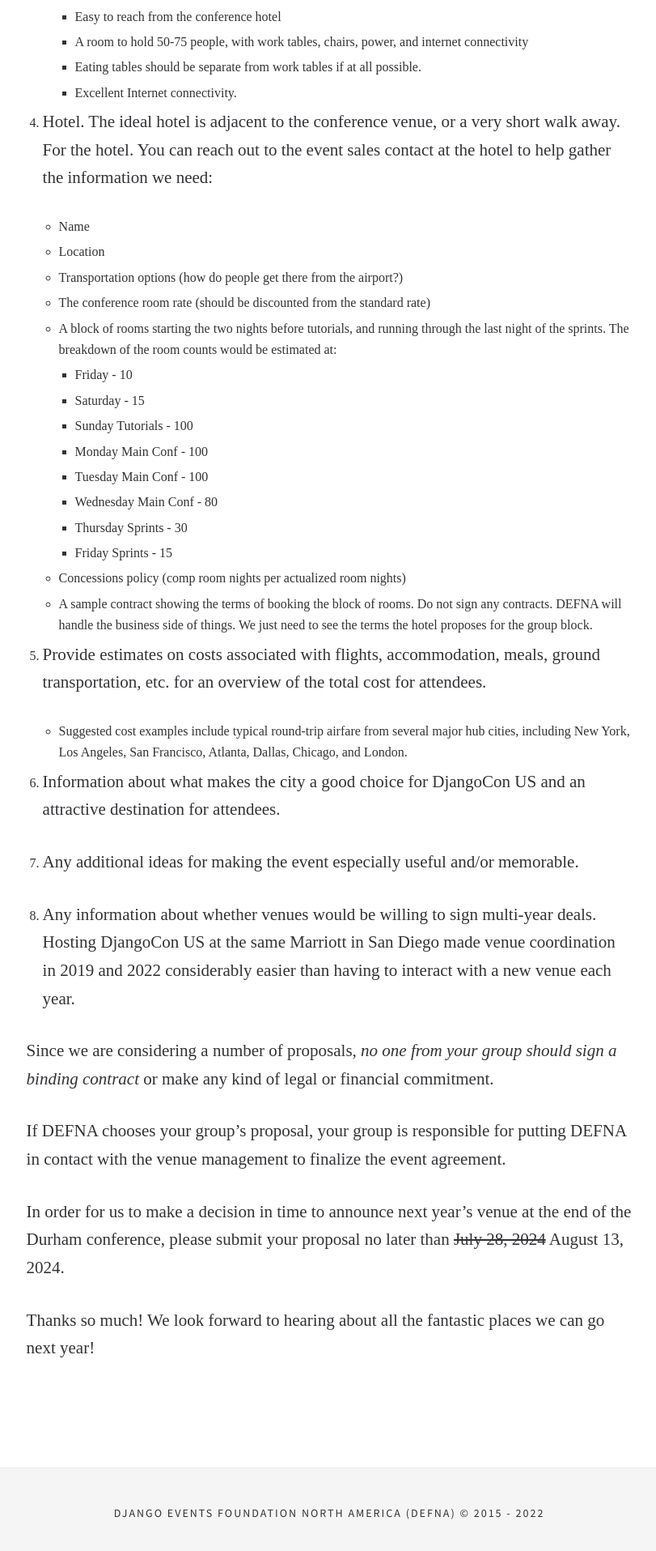
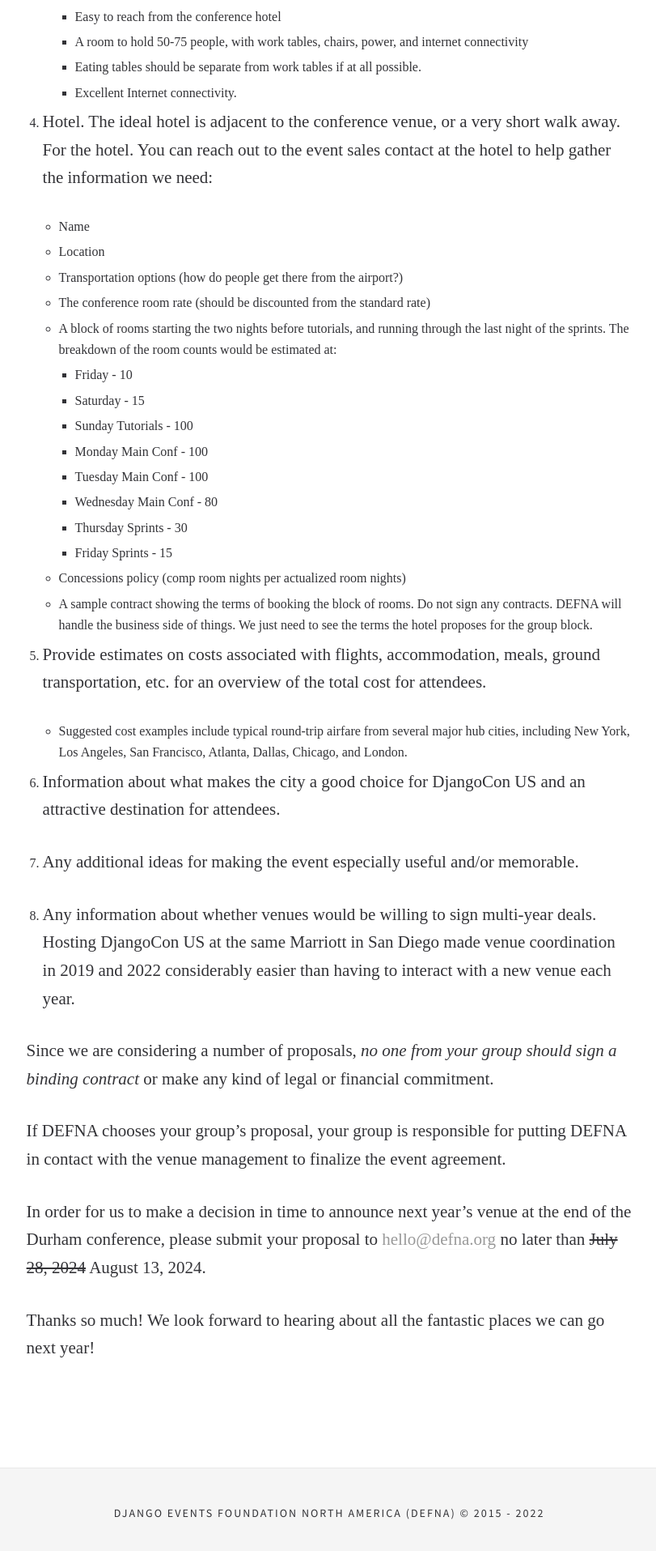
Before and after one commit to DEFNA/defna.org, a Jekyll site: the page built from _posts/2024-05-28-djangocon-us-call-for-venue-proposal-2025.md, in a window 1280 px wide. Shown: the part 2854-4769 px from the top of the page at 81% size, without its empty margins (233-1044 px from the left). Built offline with Jekyll 4.4.1, drawn with Linux system fonts in a browser that asks for light colours; some web fonts are replaced.

Commit message:
Add the email address for submitting a proposal

```diff
--- a/_posts/2024-05-28-djangocon-us-call-for-venue-proposal-2025.md
+++ b/_posts/2024-05-28-djangocon-us-call-for-venue-proposal-2025.md
@@ -103,6 +103,6 @@
 
 If DEFNA chooses your group's proposal, your group is responsible for putting DEFNA in contact with the venue management to finalize the event agreement.
 
-In order for us to make a decision in time to announce next year’s venue at the end of the Durham conference, please submit your proposal no later than ~~July 28, 2024~~ August 13, 2024.
+In order for us to make a decision in time to announce next year’s venue at the end of the Durham conference, please submit your proposal to [hello@defna.org](mailto:hello@defna.org) no later than ~~July 28, 2024~~ August 13, 2024.
 
 Thanks so much! We look forward to hearing about all the fantastic places we can go next year!
```
